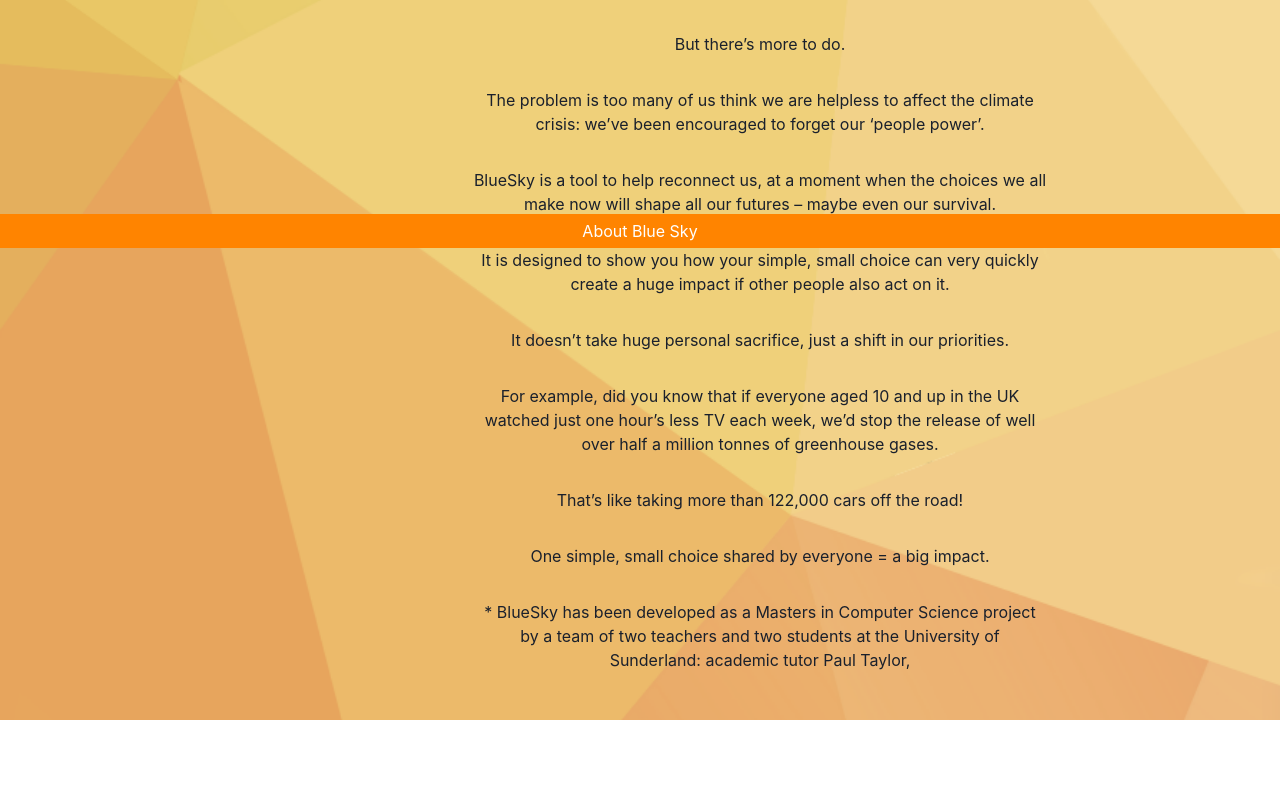
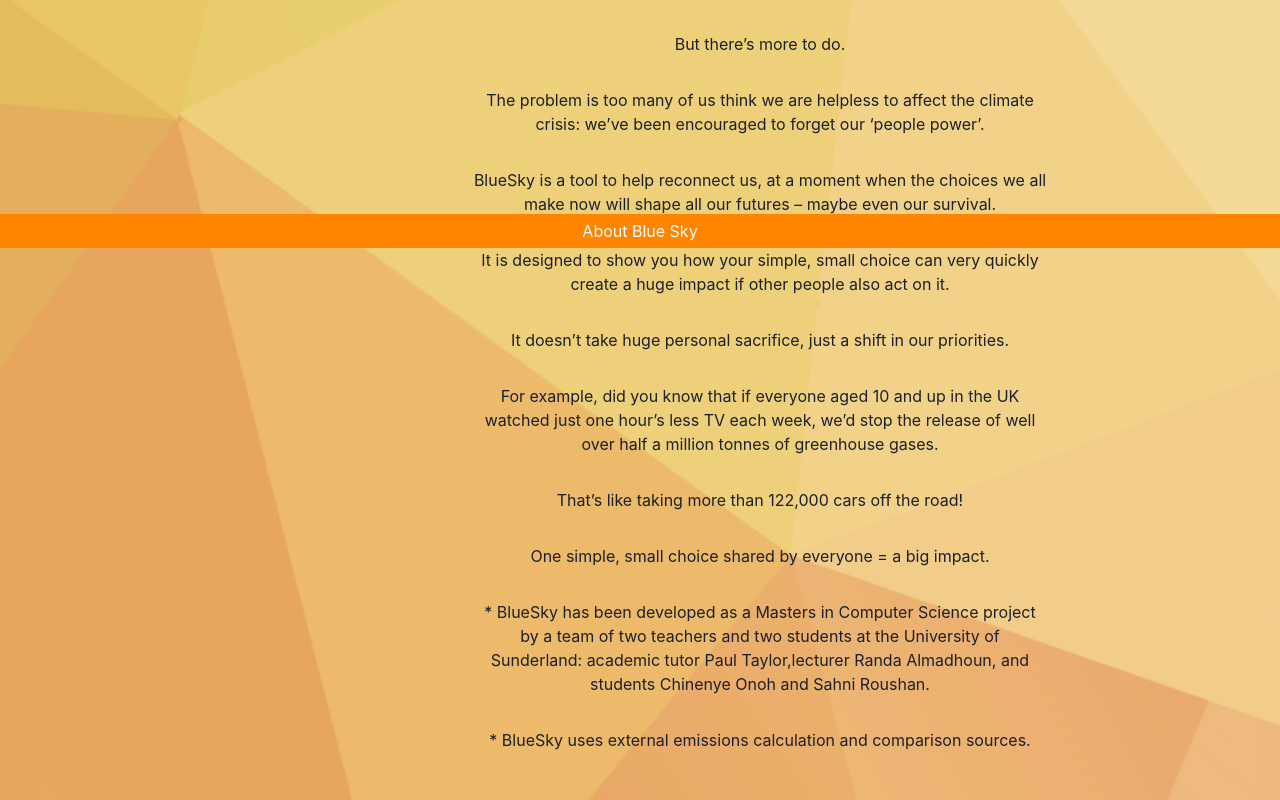
Before and after one commit to Emeka207ja/greenhouse, a Next.js app: page /about in a window 1280 px wide. Shown: the part 552-1352 px from the top of the page. Before the commit the page ends 1272 px from the top, so only its background shows below. Built offline with nearby package versions, Linux system fonts and the light colour scheme.

Commit message:
update about us page

```diff
--- a/src/Components/Home/About.tsx
+++ b/src/Components/Home/About.tsx
@@ -106,7 +106,12 @@
             <Center  mb={"2rem"}>
                 <Text textAlign={"center"}>* BlueSky has been developed as a Masters in Computer
                     Science project by a team of two teachers and two students at
-                    the University of Sunderland: academic tutor Paul Taylor,
+                    the University of Sunderland: academic tutor Paul Taylor,lecturer Randa Almadhoun, and students Chinenye Onoh and Sahni Roushan.
+                </Text>
+            </Center>
+
+            <Center  mb={"2rem"}>
+                <Text textAlign={"center"}>* BlueSky uses external emissions calculation and comparison sources.
                 </Text>
             </Center>
 
```
